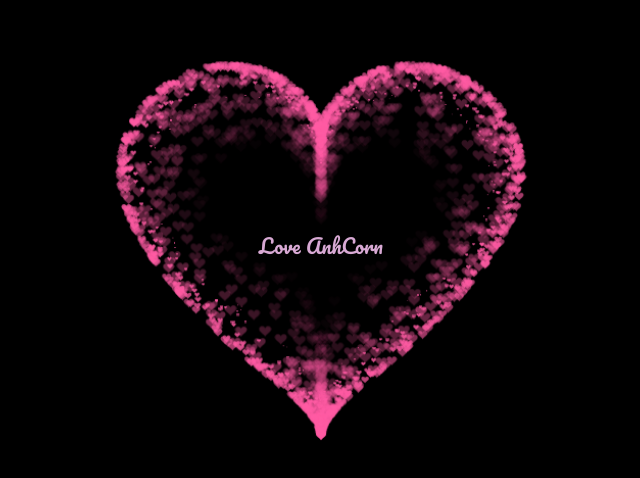
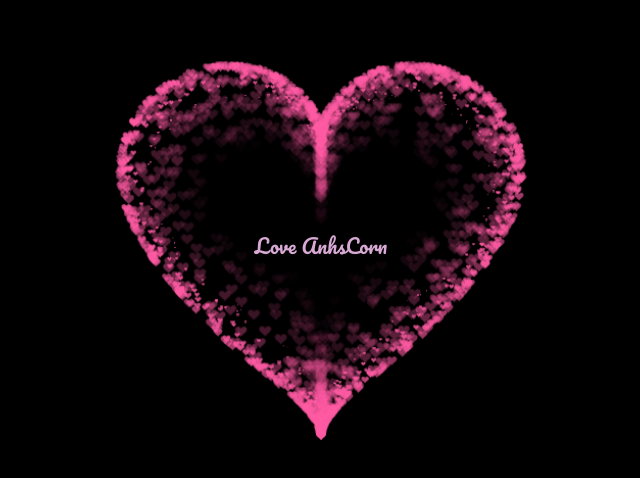
Before and after one commit to aanhnnt/heartbeat, a plain HTML site: page index.html in a window 1280 px wide. Shown: the part 152-630 px from the top of the page, 319-959 px from the left. Drawn offline with Linux system fonts and the light colour scheme.

Commit message:
Update index.html

```diff
--- a/index.html
+++ b/index.html
@@ -354,7 +354,7 @@
 
         font-family: myfont;
 
-        text-align: center;">Love AnhCorn</div>
+        text-align: center;">Love AnhsCorn</div>
 </BODY>
 
 </HTML>
```
